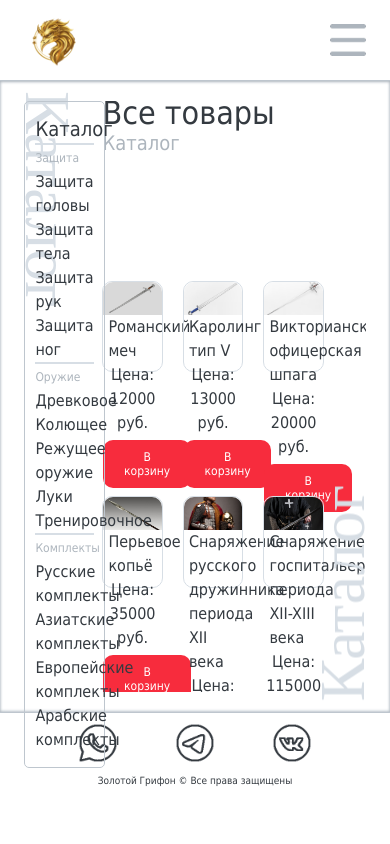
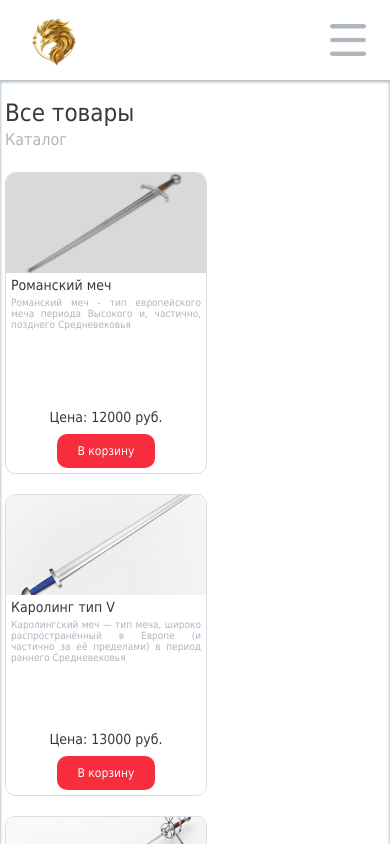
Before and after one commit to EvilCommunist/SPA_HEMA, a Vue app: page /store in a window 390 px wide. Shown: the top 844 px of the page. Built offline with nearby package versions, Linux system fonts and the light colour scheme.

Commit message:
Catalog visual finished

```diff
--- a/public/goods.json
+++ b/public/goods.json
@@ -25,7 +25,7 @@
         "id": 3,
         "cathegory": "Колющее",
         "name": "Викторианская офицерская шпага",
-        "description":"Шпага — вид холодного колюще-рубящего или колющего оружия. Разновидность меча, состоящее из длинного (около 1 метра и более), прямого одно-двух лезвийного или гранёного клинка и рукояти (эфеса) с дужкой и гардой различной формы",
+        "description":"Шпага — вид холодного колюще-рубящего или колющего оружия. Разновидность меча, состоящее из длинного, прямого одно-двух лезвийного или гранёного клинка и эфеса с дужкой и гардой",
         "price": 20000,
         "remain": 10,
         "main_pic":"./imagesOfGoods/kvetun_oficer_rapier_main.jpg",
--- a/src/views/Styles/storeStyle.less
+++ b/src/views/Styles/storeStyle.less
@@ -36,7 +36,7 @@
 
 /*Стили для каталога*/
 #store #catalog {
-    width: 60vw; min-height: 70vh;
+    width: 65vw; min-height: 70vh;
     display: flex; flex-wrap: wrap;
     gap: 20px; justify-content: flex-start;
     box-sizing: border-box; margin-left: 20vw;
@@ -44,11 +44,12 @@
 #store #catalog #current_section{width: inherit;}
 #store #catalog #cur{color: @dark; font-size: @header1;}
 #store #catalog #cur_sub{color: @gray; font-size: @sub_header;}
-#store #catalog img{max-width: 15vw; max-height: 8.5vw; border-top-right-radius: 10px; border-top-left-radius: 10px; object-fit: cover;}
+#store #catalog img{max-width: 15vw; max-height: 8.5vw; border-top-right-radius: 10px; border-top-left-radius: 10px; object-fit: cover; min-width: 200px; min-height: 100px;}
 #store #catalog .product{
     border-width: 1px; border-style: solid; border-color: @light_gray;
     width: 15vw; border-radius: 10px; display: flex; flex-flow: column;
-    height: 23vw; text-align: center;
+    height: 23vw; text-align: center; min-width: 200px;
+    min-height: 300px;
 }
 #store #catalog .product p{
     margin-left: 5px; margin-right: 5px;
@@ -68,5 +69,27 @@
 #store #catalog .prod_bottom{margin-top: auto;}
 
 @media screen and (max-width: 1440px) {
-    #store #catalog .product .descript{display: none;}
+    #store #catalog .product .descript{font-size: @small_text_small;}
+    #store #catalog .product p{font-size: @text_small;}
+    #store #catalog .product .prod_bottom{font-size: @text_small;}
 }
+@media screen and (max-width: 1000px) {
+    #store .vertical-text.top{display:none;}
+}
+@media screen and (max-width: 770px) {
+    #store #catalog #cur{font-size: @header1_small;}
+    #store #catalog #cur_sub{font-size: @sub_header_small;}
+    #store #menu{display: none;}
+    #store #catalog{margin-left: 10px;}
+}
+@media screen and (max-width: 652px) {
+    #store .container.flex{
+        width: 100vw !important; margin: 0;
+    }
+    #store #catalog{width: 100vw;}
+}
+@media screen and (max-width: 550px) {
+    #store{padding-left: 0; padding-right: 0;}
+    #store #catalog{margin-left: 5px;}
+    #store .vertical-text.bottom{display:none;}
+}
```
